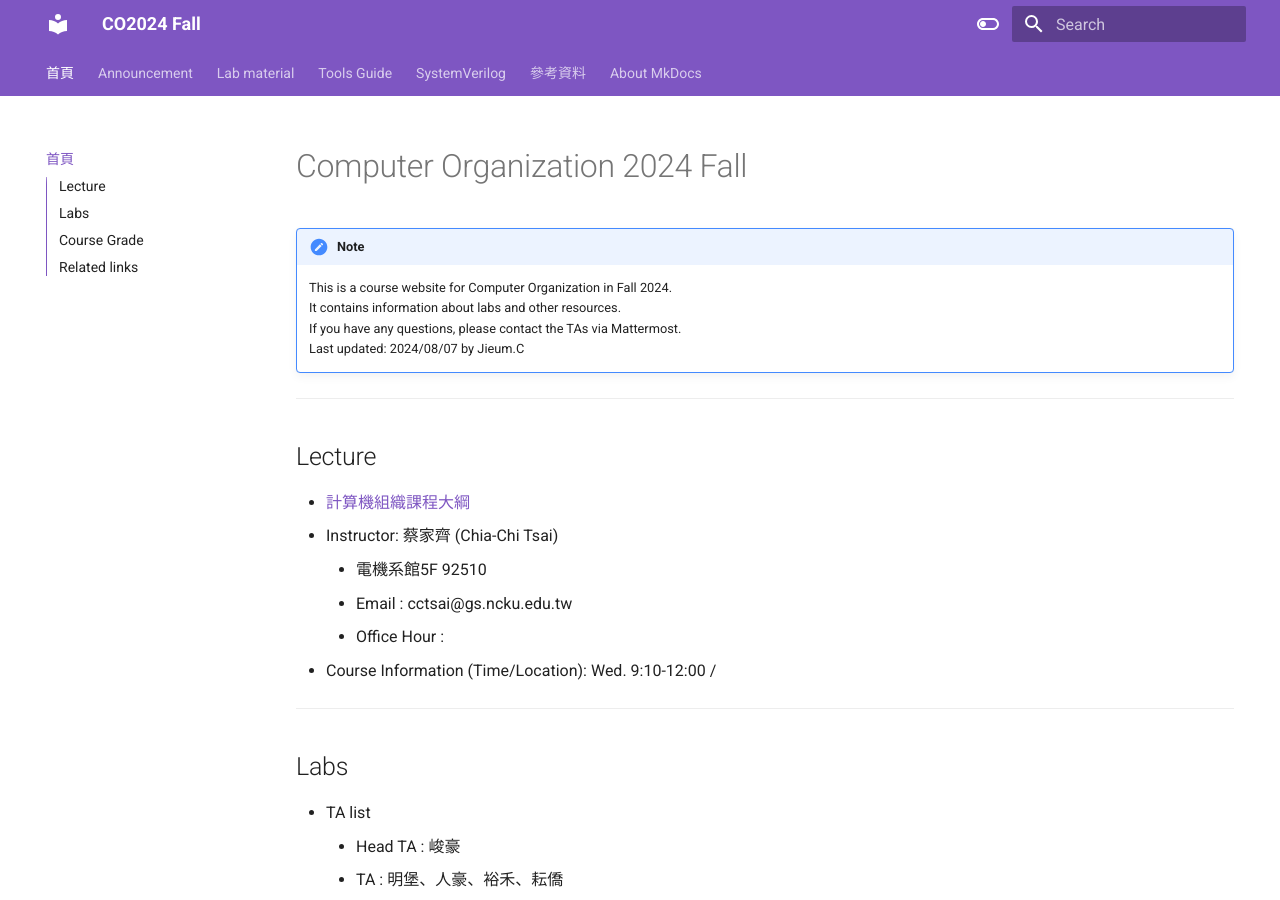
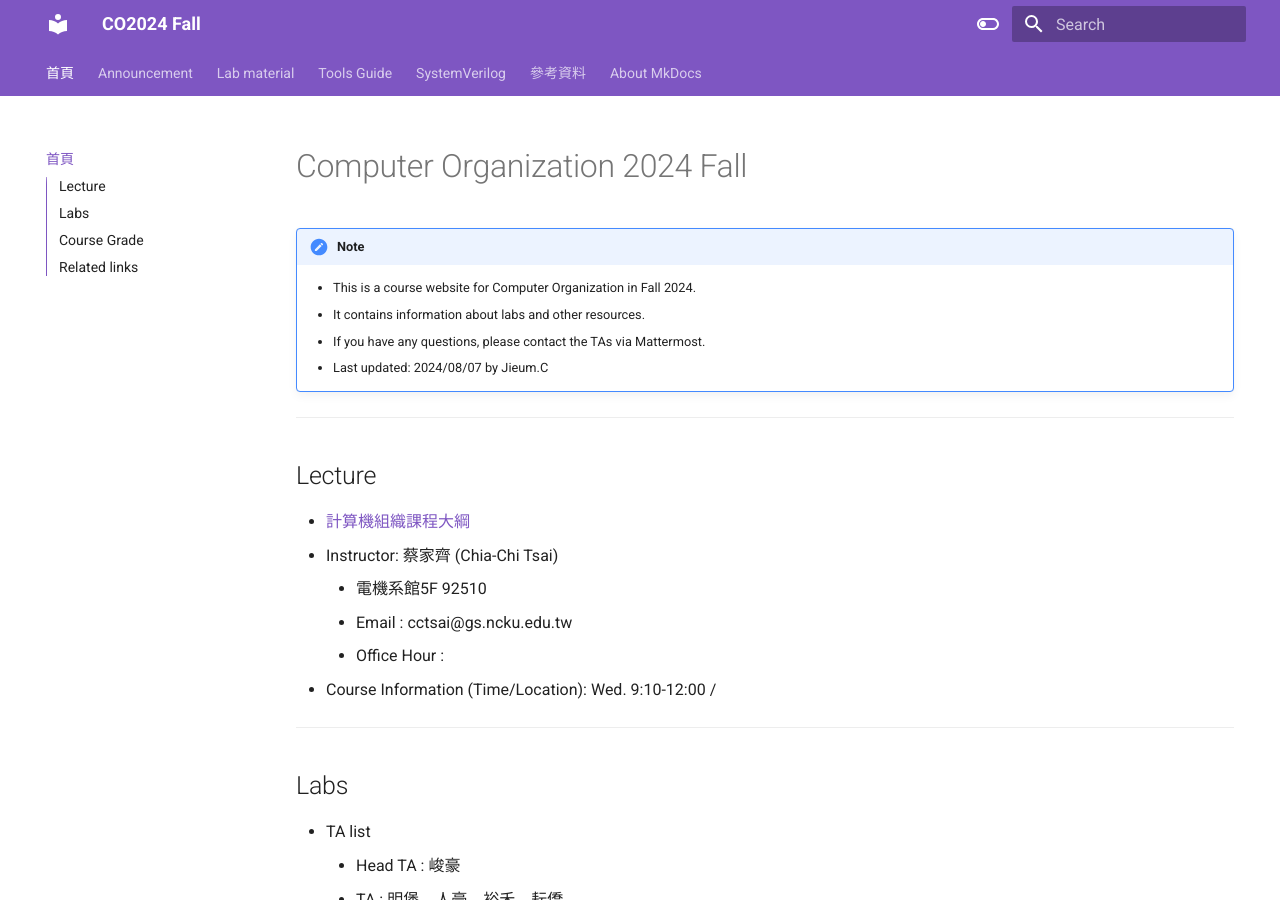
Before and after one commit to Jieumban/Test_mkdocs-, an MkDocs documentation site: the page built from docs/index.md, in a window 1280 px wide and 900 px high. Built offline with MkDocs 1.6.1 and Material for MkDocs 9.7.7, drawn with Linux system fonts in a browser that asks for light colours; nearby versions of some CDN libraries.

```diff
--- a/docs/index.md
+++ b/docs/index.md
@@ -1,10 +1,10 @@
 # Computer Organization 2024 Fall
 
 !!! note
-    This is a course website for Computer Organization in Fall 2024.<br>
-    It contains information about labs and other resources.<br>
-    If you have any questions, please contact the TAs via Mattermost.<br>
-    Last updated: 2024/08/07 by Jieum.C<br>
+    - This is a course website for Computer Organization in Fall 2024.<br>
+    - It contains information about labs and other resources.<br>
+    - If you have any questions, please contact the TAs via Mattermost.<br>
+    - Last updated: 2024/08/07 by Jieum.C<br>
 
 ---
 
```
